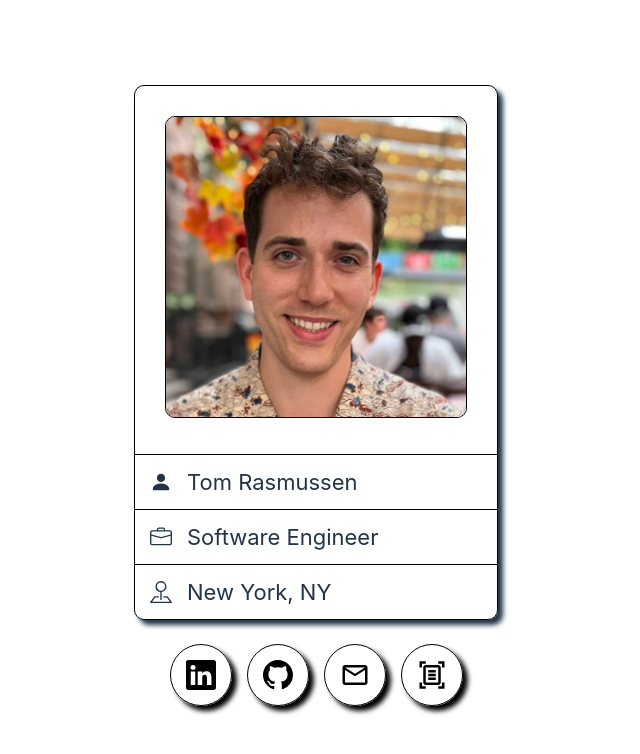
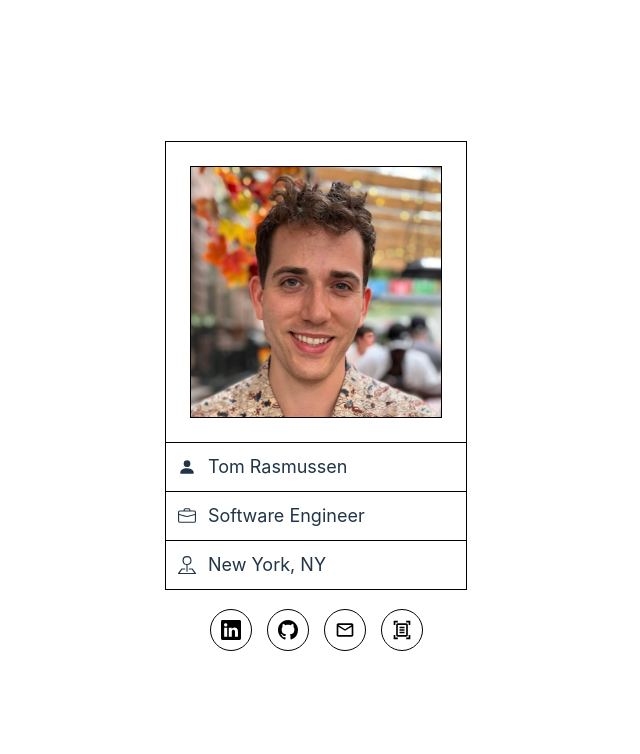
Before and after one commit to torasmu/me, a React (Vite) app in the folder app/: page / in a window 1280 px wide. Shown: the top 754 px of the page, without its empty margins (324-964 px from the left). Built offline with nearby package versions, Linux system fonts and the light colour scheme.

Commit message:
styling updates

```diff
--- a/app/src/components/LinkBubble.tsx
+++ b/app/src/components/LinkBubble.tsx
@@ -5,10 +5,9 @@ const Bubble = styled.a`
   justify-content: center;
   align-items: center;
   border: 1px solid black;
-  width: 60px;
-  height: 60px;
+  width: 40px;
+  height: 40px;
   border-radius: 50%;
-  box-shadow: 5px 5px 5px;
   color: black;
 
   > svg {
--- a/app/src/components/LinkBubbles.tsx
+++ b/app/src/components/LinkBubbles.tsx
@@ -8,8 +8,8 @@ const BubbleBuddy = styled.div`
   justify-content: center;
   align-items: center;
   gap: 15px;
-  height: 80px;
-  margin-top: 15px;
+  height: 60px;
+  margin-top: 10px;
 `
 
 const LinkBubbles = () => (
--- a/app/src/components/NameCard.tsx
+++ b/app/src/components/NameCard.tsx
@@ -2,17 +2,17 @@ import styled from 'styled-components'
 import PersonData, { PersonDataType } from './PersonData'
 
 const Card = styled.div`
+  display: flex;
+  flex-direction: column;
+  align-items: stretch;
   border: 1px solid black;
-  border-radius: 10px;
   min-width: 300px;
-  box-shadow: 5px 5px 5px;
 `
 
 const Headshot = styled.img`
-  width: 300px;
+  width: 250px;
   border: 1px solid black;
-  border-radius: 10px;
-  margin: 30px;
+  margin: 24px auto;
 `
 
 type NameCardProps = {
--- a/app/src/components/PersonData.tsx
+++ b/app/src/components/PersonData.tsx
@@ -10,9 +10,9 @@ const CandyBar = styled.div`
   border-top: 1px solid black;
   display: flex;
   align-items: center;
-  padding: 15px;
-  gap: 15px;
-  font-size: 22px;
+  padding: 12px;
+  gap: 12px;
+  font-size: 18px;
 `
 
 export enum PersonDataType {
@@ -38,7 +38,7 @@ const PersonData = ({ type, text }: PersonDataProps) => {
 
   return (
     <CandyBar>
-      <Icon size={22} />
+      <Icon size={18} />
       {text}
     </CandyBar>
   )
```
